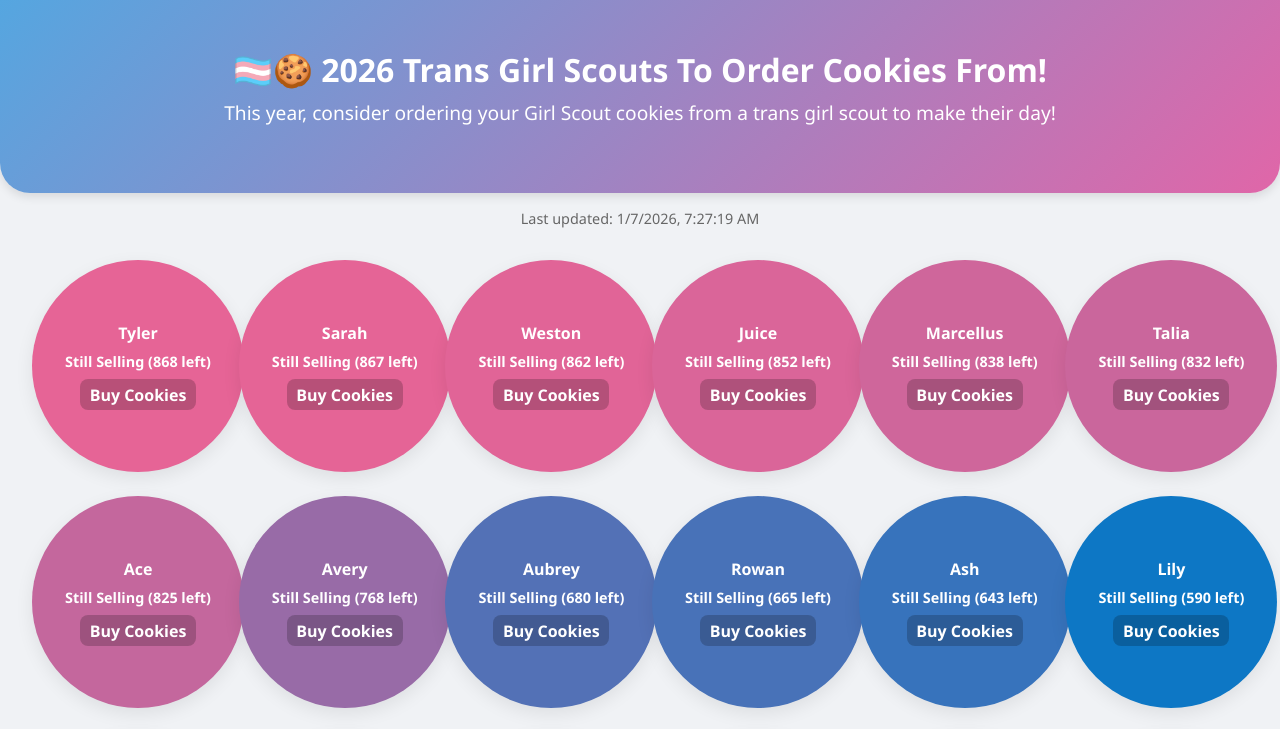
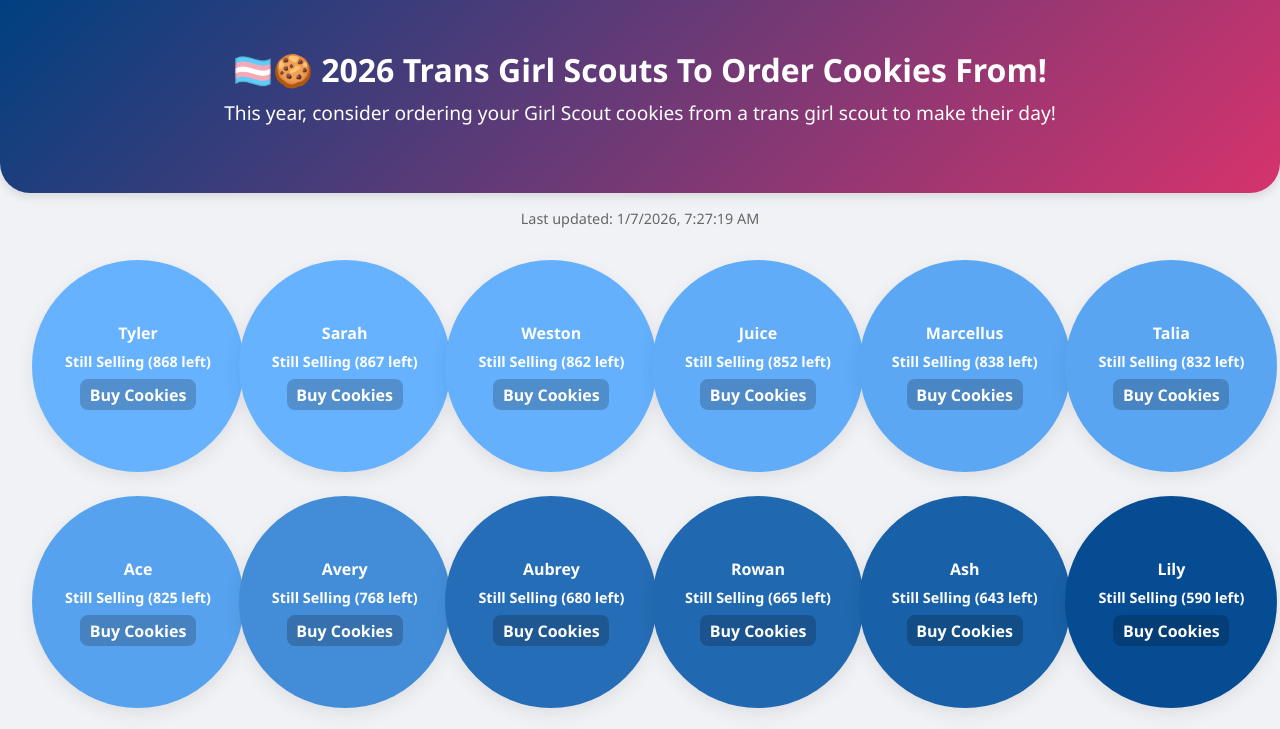
Before and after one commit to cyberne11447758/cookie-tracker, a website: page docs/index.html in a window 1280 px wide. Shown: the top 729 px of the page. Drawn offline with Linux system fonts and the light colour scheme.

Commit message:
Change background gradient and adjust color logic
Updated gradient colors and modified urgency color logic in the bubble display.

```diff
--- a/docs/index.html
+++ b/docs/index.html
@@ -14,7 +14,7 @@
   }
 
   header {
-    background: linear-gradient(135deg, #55a6e0, #e066a8); /* darker blue → medium pink */
+    background: linear-gradient(135deg, #004080, #d6336c);
     color: white;
     text-align: center;
     padding: 3rem 1rem;
@@ -78,6 +78,7 @@
   }
   .bubble-link:hover { background: rgba(0,0,0,0.35); transform: translateY(-1px); }
 
+  /* Goal Met */
   .goal-met {
     background: #999 !important;
     filter: grayscale(60%);
@@ -146,27 +147,28 @@ fetch("data/results.json")
       } else {
         const ratio = (scout.remaining || 0) / (maxRemaining || 1);
 
-        // Define trans-flag shades for urgency
-        const darkBlue = [0, 120, 200];     // urgent / most left
-        const mediumPink = [230, 100, 150]; // medium
-        const white = [255,255,255];        // least left
-
-        let color;
+        // Blue zone: ratio > 0.66
+        // Pink zone: 0.33 < ratio <= 0.66
+        // White zone: ratio <= 0.33
+        let color, textColor = "white";
         if (ratio > 0.66) {
-          // Dark blue zone
+          // Blue: dark to light
           const t = (ratio-0.66)/0.34;
-          color = darkBlue.map((c,i) => Math.round(c*(1-t) + mediumPink[i]*t));
+          const darkBlue = [0,70,140], lightBlue=[102,178,255];
+          color = darkBlue.map((c,i) => Math.round(c*(1-t)+lightBlue[i]*t));
         } else if (ratio > 0.33) {
-          // Pink zone
+          // Pink: dark to light
           const t = (ratio-0.33)/0.33;
-          color = mediumPink.map((c,i) => Math.round(c*(1-t) + white[i]*t));
+          const darkPink = [178,50,102], lightPink=[255,153,204];
+          color = darkPink.map((c,i) => Math.round(c*(1-t)+lightPink[i]*t));
         } else {
-          // White zone
-          const t = ratio/0.33;
-          color = white.map((c,i) => Math.round(c*(1-t) + mediumPink[i]*t));
+          // White: keep white background, black text
+          color = [255,255,255];
+          textColor = "#000";
         }
 
         bubble.style.background = `rgb(${color.join(',')})`;
+        bubble.style.color = textColor;
       }
 
       bubble.innerHTML = `
@@ -187,6 +189,5 @@ fetch("data/results.json")
 </body>
 </html>
 
-
 </body>
 </html>
```
